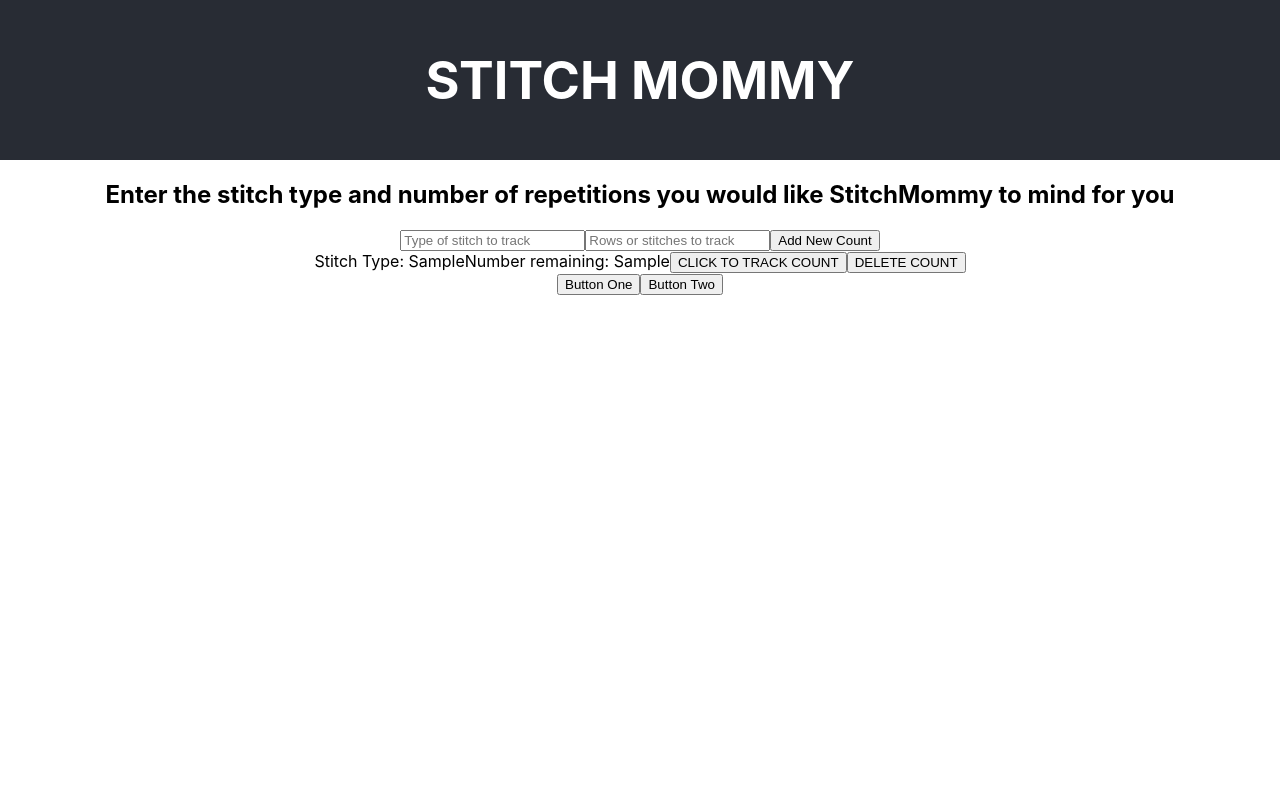
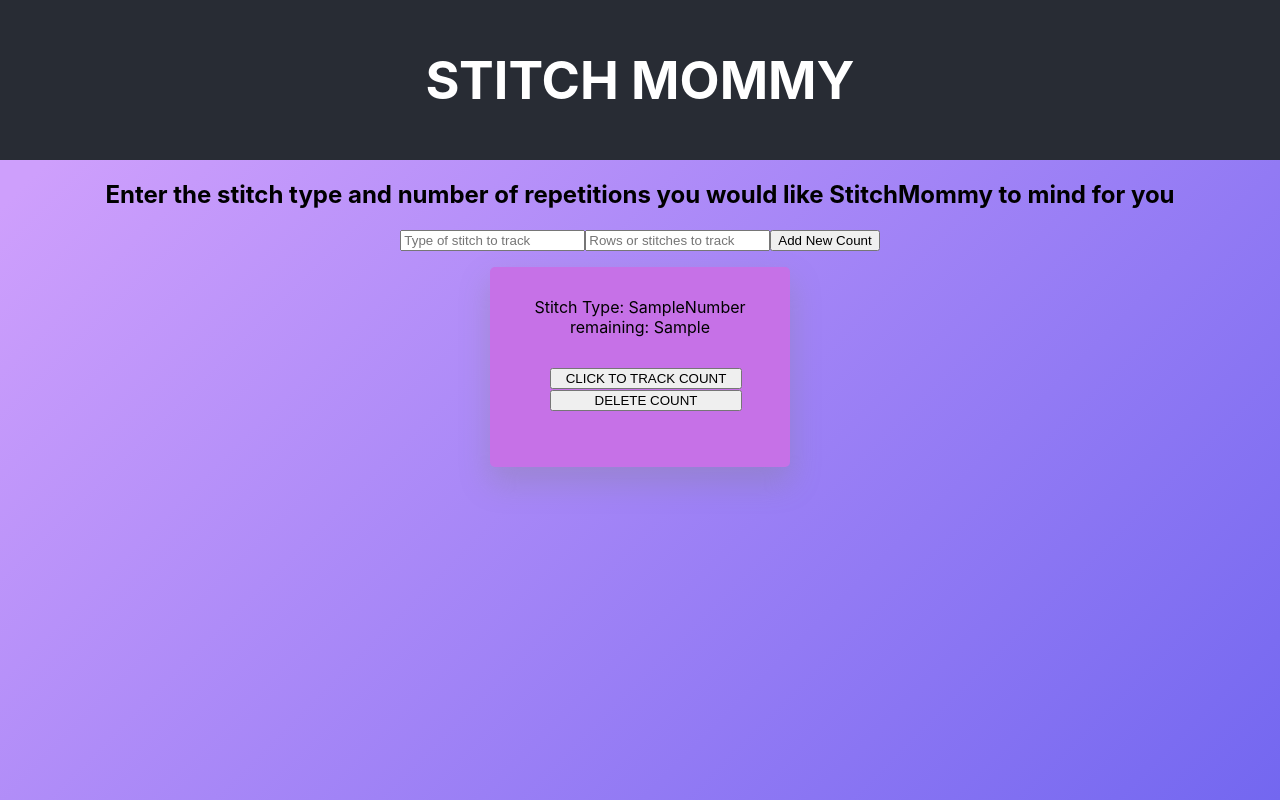
Before and after one commit to kitkogan/stitch-mommy2, a React (Create React App) app: page / in a window 1280 px wide. Both pictures are taken after typing "Sample", "Sample" into the empty fields and a click on the input "Add New Count". Built offline with nearby package versions, Linux system fonts and the light colour scheme; no server answers.

Commit message:
add some styling

```diff
--- a/src/components/App/App.css
+++ b/src/components/App/App.css
@@ -36,3 +36,69 @@
     transform: rotate(360deg);
   }
 }
+
+.card{
+	box-shadow: 0 15px 30px 1px rgba(128, 128, 128, 0.31);
+	background: rgb(198, 113, 231);
+	text-align: center;
+  border-radius: 5px;
+
+
+  border: hidden;
+	overflow: hidden;
+	margin: 1em auto;
+	height: 200px;
+  width: 300px;
+  display: flex;
+  justify-content: space-between;
+}
+
+.buttonContainer {
+	position: relative;
+	text-align: center;
+	overflow: hidden;
+	padding: 30px;
+	height: 100%;
+	/* float: right; */
+  width: 80%;
+
+
+}
+
+.textContainer {
+	position: relative;
+	text-align: center;
+	overflow: hidden;
+	padding: 30px;
+	height: 100%;
+	/* float: right; */
+	width: 80%;
+
+}
+
+/* On mouse-over, add a deeper shadow */
+.card:hover {
+  box-shadow: 0 8px 16px 0 rgba(0,0,0,0.2);
+  border: visible;
+  border-style: solid;
+  border-color: #61dafb;
+
+}
+
+button {
+  transition-duration: 0.2s;
+  width: 100%;
+}
+
+button:hover {
+  background-color: grey;
+  color: pink;
+  box-shadow: 0 12px 16px 0 rgba(0,0,0,0.24), 0 17px 50px 0 rgba(0,0,0,0.19);
+}
+
+body {
+  background: #DFC2F2;
+    background-image: linear-gradient( 135deg, #CE9FFC 10%, #7367F0 100%);
+    background-attachment: fixed;
+    background-size: cover;
+    }
--- a/src/components/App/App.js
+++ b/src/components/App/App.js
@@ -4,7 +4,6 @@ import Header from '../Header/Header';
 import Form from '../Form/Form'
 import axios from 'axios';
 import Swal from 'sweetalert2';
-import { connect } from 'react-redux';
 
 class App extends Component {
   state = {
@@ -116,19 +115,23 @@ class App extends Component {
           handleChangeFor={this.handleChangeFor}
           handleSubmit={this.handleSubmit} />
         { this.state.countList.map( count =>
-          <div className="stitchContainer" key={count.id}>
-            Stitch Type: {count.type}
-            Number remaining: {count.startcount}
-            <button onClick={() => {this.decrementCount(count.id)}}>CLICK TO TRACK COUNT</button>
-            <button onClick={() => {this.handleDeleteClick(count.id)}}>DELETE COUNT</button>
+          <div className="card" key={count.id}>
+            <div className="textContainer">
+                Stitch Type: {count.type}
+                Number remaining: {count.startcount}
+              <div className="buttonContainer">
+                <button onClick={() => {this.decrementCount(count.id)}}>CLICK TO TRACK COUNT</button>
+                <button onClick={() => {this.handleDeleteClick(count.id)}}>DELETE COUNT</button>
+              </div>
+            </div>
           </div>
+
+
         )}
-          <div>
-          <button onClick={() => this.props.dispatch({ type: 'BUTTON_1' })}>Button One</button>
-          <button onClick={() => this.props.dispatch({ type: 'BUTTON_2' })}>Button Two</button>          </div>
+
       </div>
     );
   }
 }
 
-export default connect()(App);
+export default App;
--- a/src/index.js
+++ b/src/index.js
@@ -3,37 +3,11 @@ import ReactDOM from 'react-dom';
 import './index.css';
 import App from './components/App/App';
 import reportWebVitals from './reportWebVitals';
-import { createStore, combineReducers } from 'redux';
-import { Provider } from 'react-redux';
-
-
-const firstReducer = (state={}, action) => {
-  if(action.type === 'BUTTON_1') {
-    console.log('btton 1 clicked');
-  }
-  return state;
-};
-
-const secondReducer = (state={}, action) => {
-  if(action.type === 'BUTTON_2') {
-    console.log('btton 2 clicked');
-  }
-  return state;
-};
-
-const storeInstance = createStore(
-  combineReducers({
-    firstReducer,
-    secondReducer
-  }),
-);
 
 ReactDOM.render(
-  <Provider store={storeInstance}>
   <React.StrictMode>
     <App />
-  </React.StrictMode>
-  </Provider>,
+  </React.StrictMode>,
   document.getElementById('root')
 );
 
```
